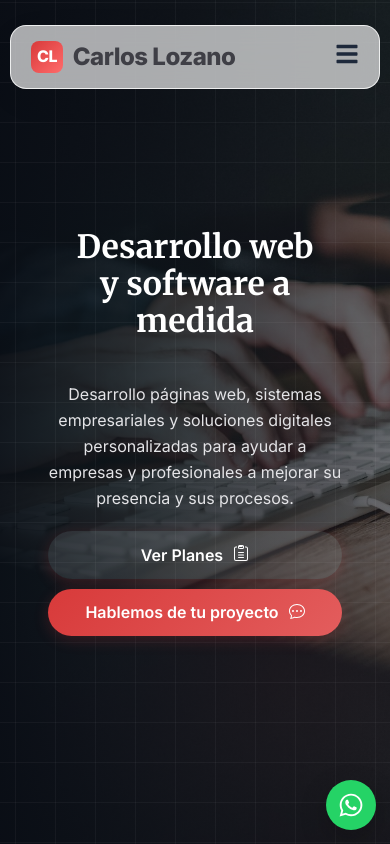
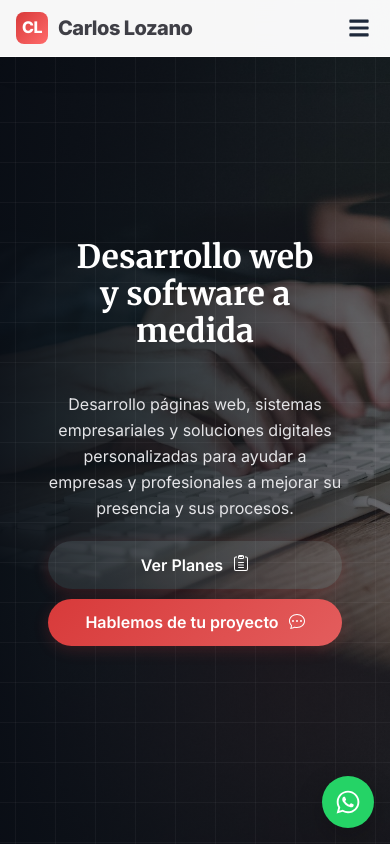
Before and after one commit to CarlosL-Code/Portafolio_react, a React (Vite) app: page / in a window 390 px wide. Shown: the top 844 px of the page. Built offline with nearby package versions, Linux system fonts and the light colour scheme.

Commit message:
fix mobile responsive overhaul

```diff
--- a/src/componentes/layout/Header.css
+++ b/src/componentes/layout/Header.css
@@ -305,57 +305,74 @@
    MOBILE (≤576px)
 ========================= */
 @media (max-width: 576px) {
+
+    /* Header: barra simple pegada arriba, 100% ancho, sin "pill" flotante */
     .header {
-        /* Se mantiene fixed y difuminado, pero se adapta al ancho y permite expansión vertical */
-        flex-direction: column;
-        align-items: stretch;
-        padding: 15px 20px;
-        border-radius: 16px;
+        flex-direction: row;
+        align-items: center;
+        justify-content: space-between;
+        padding: 12px 16px;
+        top: 0;
+        left: 0;
+        right: 0;
+        width: 100% !important;
+        max-width: 100% !important;
+        margin: 0;
+        border-radius: 0 !important;
+        background-color: rgba(255, 255, 255, 0.97) !important;
+        border-left: none;
+        border-right: none;
+        border-top: none;
+        box-sizing: border-box;
+    }
+
+    .dark .header {
+        background-color: rgba(11, 17, 33, 0.97) !important;
     }
 
     .header-top {
+        display: flex;
+        align-items: center;
+        justify-content: space-between;
         width: 100%;
     }
 
     .header .logo .titulo {
-        font-size: 24px;
+        font-size: 20px;
     }
 
-    .header .logo .subtitulo {
-        font-size: 14px;
+    /* Hamburguesa visible */
+    .menu-toggle {
+        display: flex;
+        align-items: center;
+        justify-content: center;
+        background: none;
+        border: none;
+        font-size: 22px;
+        color: var(--shade-9);
+        cursor: pointer;
+        padding: 4px;
+        flex-shrink: 0;
     }
 
-    .menu-toggle {
-        display: block; /* Visible en móvil */
+    .dark .menu-toggle {
+        color: #fff;
     }
 
-    /* Botón cerrar dentro del menú lateral */
-    .close-menu {
-        display: block;
-        background: none;
-        border: none;
-        font-size: 28px;
-        color: var(--shade-9);
-        cursor: pointer;
-        align-self: flex-end;
-        margin-bottom: 20px;
+    /* Ocultar el resto del header en móvil (navbar se mueve al offcanvas) */
+    .header > .navbar {
+        display: none; /* se muestra como offcanvas */
     }
 
-    .dark .close-menu {
-        color: var(--shade-1);
-    }
-
-    /* OVERLAY OSCURO */
+    /* OVERLAY */
     .mobile-overlay {
         position: fixed;
         inset: 0;
-        background-color: rgba(0, 0, 0, 0.5);
-        backdrop-filter: blur(4px);
-        -webkit-backdrop-filter: blur(4px);
+        background-color: rgba(0, 0, 0, 0.6);
         z-index: 1500;
         opacity: 0;
         pointer-events: none;
-        transition: opacity 0.4s ease;
+        transition: opacity 0.3s ease;
     }
 
     .mobile-overlay.open {
@@ -363,100 +380,113 @@
         pointer-events: auto;
     }
 
+    /* OFFCANVAS PANEL */
     .header .navbar {
-        /* CAJA LATERAL (SIDEBAR) GLASSMORPHISM */
+        display: flex !important;
         position: fixed;
         top: 0;
-        right: -100%;
-        width: 280px;
-        height: 100vh;
-        background-color: rgba(255, 255, 255, 0.98); /* Más opaco */
-        backdrop-filter: blur(20px);
-        -webkit-backdrop-filter: blur(20px);
-        box-shadow: -10px 0 40px rgba(0, 0, 0, 0.15);
+        right: -105%;
+        width: 75vw;
+        max-width: 300px;
+        height: 100%;
+        background-color: #ffffff;
         z-index: 2000;
         flex-direction: column;
         justify-content: flex-start;
-        align-items: center;
-        padding: 40px 20px;
-        gap: 24px;
-        transition: right 0.4s cubic-bezier(0.16, 1, 0.3, 1);
-
-        max-height: none;
-        opacity: 1;
+        align-items: flex-start;
+        padding: 20px 24px 40px;
+        gap: 0;
+        transition: right 0.35s cubic-bezier(0.16, 1, 0.3, 1);
         overflow-y: auto;
+        border-left: 1px solid rgba(0,0,0,0.08);
+        box-shadow: -5px 0 30px rgba(0,0,0,0.15);
     }
 
     .dark .header .navbar {
-        background-color: rgba(15, 23, 42, 0.98); /* Más opaco */
-        box-shadow: -10px 0 40px rgba(0, 0, 0, 0.6);
-        border-left: 1px solid rgba(255, 255, 255, 0.1);
+        background-color: #0f172a;
+        border-left: 1px solid rgba(255, 255, 255, 0.08);
+        box-shadow: -5px 0 30px rgba(0,0,0,0.5);
     }
 
     .header .navbar.open {
-        right: 0; /* Aparece deslizándose */
+        right: 0;
     }
 
+    /* Botón cerrar */
+    .close-menu {
+        display: flex;
+        background: none;
+        border: none;
+        font-size: 22px;
+        color: var(--shade-9);
+        cursor: pointer;
+        align-self: flex-end;
+        margin-bottom: 24px;
+        padding: 4px;
+    }
+
+    .dark .close-menu {
+        color: #fff;
+    }
+
+    /* Nav links dentro del offcanvas */
     .nav-links {
-        position: static;
-        transform: none;
         display: flex;
         flex-direction: column;
         width: 100%;
         gap: 0;
     }
 
-    .header .nav-links a {
-        font-size: 18px;
-        font-weight: 700;
-        letter-spacing: 1px;
-        padding: 12px 0;
+    .header .nav-links > a {
+        font-size: 16px;
+        font-weight: 600;
+        letter-spacing: 0.5px;
+        padding: 14px 0;
         width: 100%;
-        text-align: center;
-        opacity: 0;
-        transform: translateX(30px);
-        transition: all 0.3s ease;
+        text-align: left;
+        border-bottom: 1px solid rgba(0,0,0,0.06);
         color: var(--shade-9) !important;
+        opacity: 1;
+        transform: none;
+        transition: color 0.2s ease;
+        text-transform: none;
     }
 
-    .dark .header .nav-links a {
-        color: var(--dark-title) !important;
+    .dark .header .nav-links > a {
+        color: #f0f0f0 !important;
+        border-bottom-color: rgba(255,255,255,0.06);
     }
 
-    .header .navbar.open .nav-links a {
-        opacity: 1;
-        transform: translateX(0);
+    .header .nav-links > a:hover {
+        color: var(--primario) !important;
     }
 
-    .header .navbar.open .nav-links a:nth-child(2) { transition-delay: 0.1s; }
-    .header .navbar.open .nav-links a:nth-child(3) { transition-delay: 0.15s; }
-    .header .navbar.open .nav-item-dropdown { transition-delay: 0.2s; }
-    .header .navbar.open .nav-links a:nth-child(5) { transition-delay: 0.25s; }
-
+    /* Dropdown dentro del offcanvas */
     .nav-item-dropdown {
         width: 100%;
-        text-align: center;
-        opacity: 0;
-        transform: translateX(30px);
-        transition: all 0.3s ease;
+        text-align: left;
+        opacity: 1;
+        transform: none;
+        border-bottom: 1px solid rgba(0,0,0,0.06);
     }
 
-    .header .navbar.open .nav-item-dropdown {
-        opacity: 1;
-        transform: translateX(0);
+    .dark .nav-item-dropdown {
+        border-bottom-color: rgba(255,255,255,0.06);
     }
 
     .nav-link-dropdown {
-        font-size: 18px;
-        font-weight: 700;
-        letter-spacing: 1px;
-        padding: 12px 0;
-        display: block;
+        font-size: 16px;
+        font-weight: 600;
+        letter-spacing: 0.5px;
+        padding: 14px 0;
+        display: flex;
         color: var(--shade-9) !important;
+        text-transform: none;
+        cursor: default;
     }
 
     .dark .nav-link-dropdown {
-        color: var(--dark-title) !important;
+        color: #f0f0f0 !important;
     }
 
     .dropdown-menu {
@@ -467,52 +497,44 @@
         visibility: visible;
         transform: none;
         border: none;
-        padding: 0 0 0 15px;
-        margin-top: 10px;
+        padding: 0 0 12px 16px;
+        margin-top: 0;
         display: flex;
         flex-direction: column;
-        gap: 15px;
-    }
-
-    .dark .dropdown-menu {
-        background: transparent;
-        border: none;
-        box-shadow: none;
+        gap: 12px;
     }
 
     .dropdown-menu a {
         padding: 0;
-        font-size: 16px !important;
-        color: var(--shade-7) !important;
+        font-size: 14px !important;
+        color: var(--shade-6) !important;
         transform: none !important;
         opacity: 1 !important;
+        font-weight: 500;
+        text-transform: none;
     }
 
     .dark .dropdown-menu a {
-        color: var(--dark-subtitle) !important;
+        color: rgba(255,255,255,0.6) !important;
     }
 
+    /* Acciones (CV, Moneda, Dark mode) */
     .header-actions-container {
         display: flex;
         flex-direction: column;
-        align-items: center;
-        gap: 20px;
+        align-items: flex-start;
+        gap: 16px;
         width: 100%;
-        margin-top: 10px;
+        margin-top: 24px;
+        padding-top: 16px;
+        border-top: 1px solid rgba(0,0,0,0.06);
+    }
+
+    .dark .header-actions-container {
+        border-top-color: rgba(255,255,255,0.06);
     }
 
     .dark-mode-container {
-        justify-content: center;
-        width: 100%;
-        padding-top: 10px;
-        border-top: 1px solid rgba(0,0,0,0.1);
-    }
-
-    .dark .dark-mode-container {
-        border-top: 1px solid rgba(255,255,255,0.1);
-    }
-
-    .header .navbar a:active::after {
         width: 100%;
     }
 }
--- a/src/index.css
+++ b/src/index.css
@@ -403,22 +403,21 @@ body.dark .whatsapp-flotante {
 @media (max-width: 768px) {
 
     .whatsapp-flotante {
-
-        width: 54px;
-        height: 54px;
-        right: 18px;
-        bottom: 18px;
+        width: 52px;
+        height: 52px;
+        right: 16px;
+        bottom: 16px;
+        font-size: 26px;
     }
 
     .whatsapp-chat-popup {
-        bottom: 85px;
-        right: 18px;
+        bottom: 80px;
+        right: 16px;
     }
 
     .whatsapp-flotante svg {
-
-        width: 28px;
-        height: 28px;
+        width: 26px;
+        height: 26px;
     }
 }
 
@@ -429,23 +428,28 @@ body.dark .whatsapp-flotante {
 @media (max-width: 576px) {
 
     .whatsapp-flotante {
-
-        width: 50px;
-        height: 50px;
-        right: 14px;
-        bottom: 14px;
+        width: 52px;
+        height: 52px;
+        right: 16px;
+        bottom: 16px;
+        font-size: 26px;
     }
 
     .whatsapp-chat-popup {
-        bottom: 75px;
-        right: 14px;
-        width: 280px;
+        bottom: 80px;
+        right: 16px;
+        width: calc(100vw - 32px);
+        max-width: 300px;
     }
 
     .whatsapp-flotante svg {
-
         width: 26px;
         height: 26px;
+    }
+
+    /* Contenedor general: agregar padding top en móvil para limpiar header fijo */
+    .contenedor {
+        padding-top: 20px;
     }
 }
 
```
